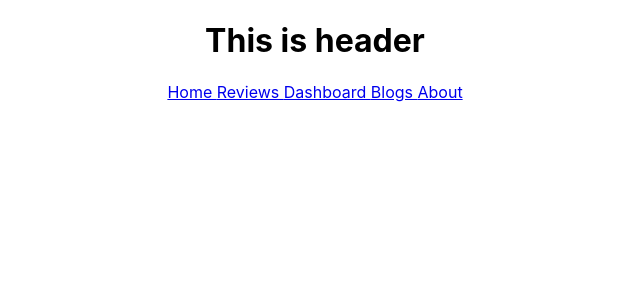
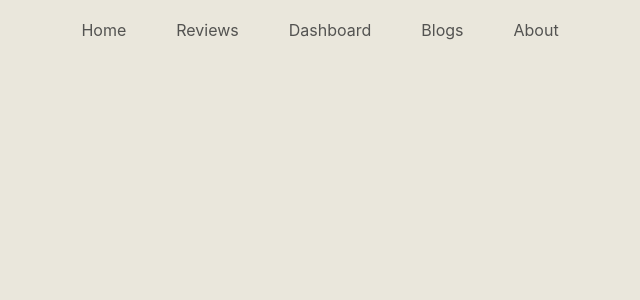
Before and after one commit to Raiyan109/product-analysis-website-assign-9, a React (Create React App) app: page / in a window 1280 px wide. Shown: the top 300 px of the page, without its empty margins (325-965 px from the left). Built offline with nearby package versions, Linux system fonts and the light colour scheme.

Commit message:
header style

```diff
--- a/src/components/Header/Header.css
+++ b/src/components/Header/Header.css
@@ -0,0 +1,27 @@
+body {
+    margin: 0;
+    padding: 0;
+    box-sizing: border-box;
+    background-color: #eae7dc;
+}
+
+nav {
+    width: 100%;
+    height: 80px;
+    background-color: #eae7dc;
+}
+
+
+.link {
+    list-style: none;
+    display: inline-block;
+    padding: 20px;
+    cursor: pointer;
+    margin-left: 10px;
+    color: #535351;
+    text-decoration: none;
+}
+
+nav .link:hover {
+    background-color: #d8c3a5;
+}
--- a/src/components/Header/Header.js
+++ b/src/components/Header/Header.js
@@ -3,14 +3,14 @@ import { Link } from 'react-router-dom';
 import './Header.css'
 const Header = () => {
     return (
-        <div>
-            <h1>This is header </h1>
-            <Link to='/home'>Home </Link>
-            <Link to='/reviews'>Reviews </Link>
-            <Link to='/dashboard'>Dashboard </Link>
-            <Link to='/blogs'>Blogs </Link>
-            <Link to='/about'>About </Link>
-        </div>
+        <nav>
+
+            <Link className='link' to='/home'>Home </Link>
+            <Link className='link' to='/reviews'>Reviews </Link>
+            <Link className='link' to='/dashboard'>Dashboard </Link>
+            <Link className='link' to='/blogs'>Blogs </Link>
+            <Link className='link' to='/about'>About </Link>
+        </nav>
     );
 };
 
```
